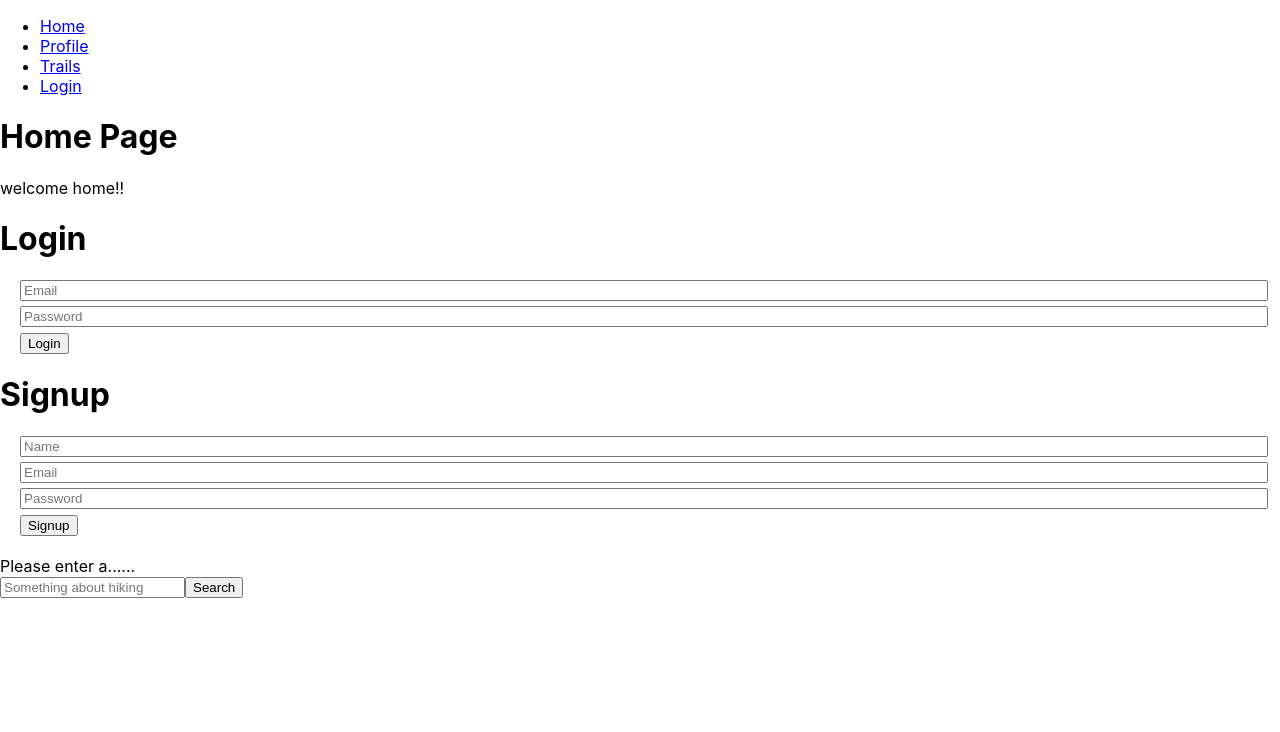
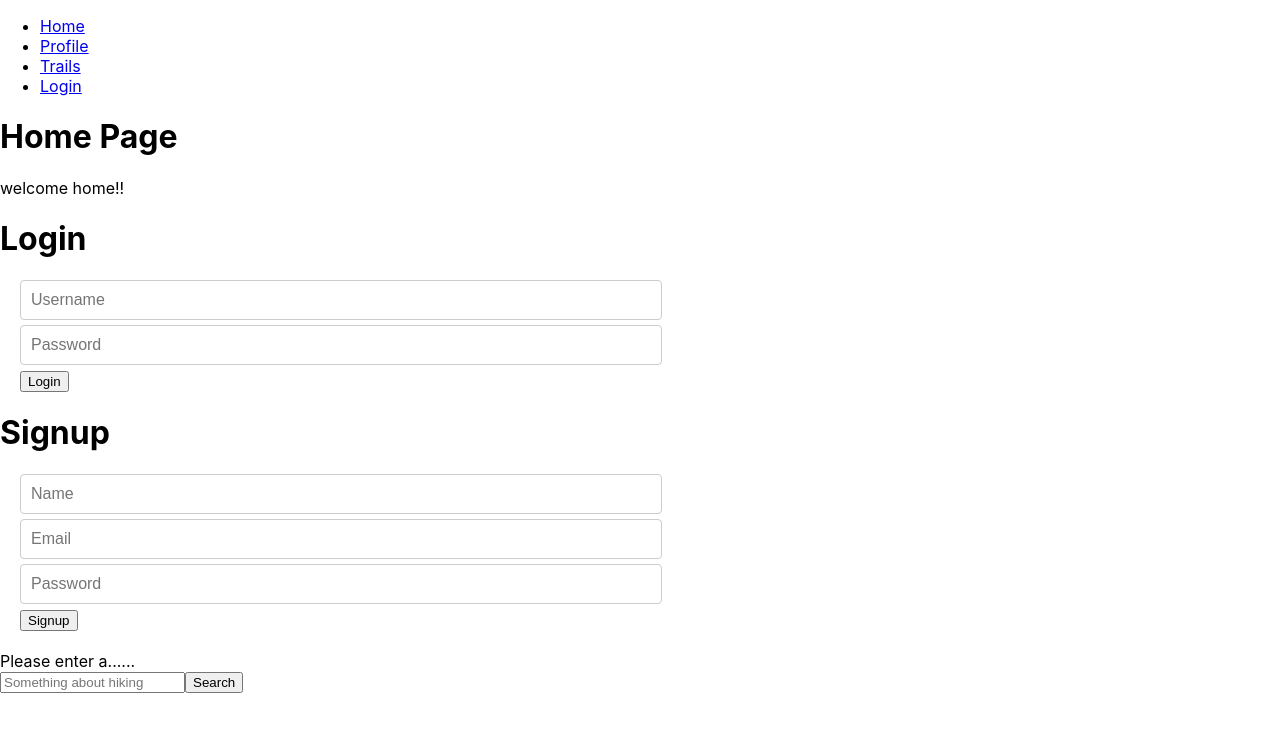
Before and after one commit to Moe1401/hiking-guide, a React (Create React App) app: page / in a window 1280 px wide. Shown: the top 732 px of the page. Built offline with nearby package versions, Linux system fonts and the light colour scheme.

Commit message:
fix form for username instead of email

```diff
--- a/src/components/pages/Form/index.js
+++ b/src/components/pages/Form/index.js
@@ -2,7 +2,7 @@ import React, { useState } from 'react';
 import './style.css';
 
 function Form() {
-  const [loginEmail, setLoginEmail] = useState('');
+  const [loginUsername, setLoginUsername] = useState('');
   const [loginPassword, setLoginPassword] = useState('');
   const [signupName, setSignupName] = useState('');
   const [signupEmail, setSignupEmail] = useState('');
@@ -12,9 +12,9 @@ function Form() {
     e.preventDefault();
     // Handle login logic here
     console.log("Login form submitted");
-    console.log("Email:", loginEmail);
+    console.log("Username:", loginUsername);
     console.log("Password:", loginPassword);
-    setLoginEmail('');
+    setLoginUsername('');
     setLoginPassword('');
   };
 
@@ -35,11 +35,11 @@ function Form() {
       <h1>Login</h1>
       <form className="form" onSubmit={handleLoginSubmit}>
         <input
-          value={loginEmail}
-          name="loginEmail"
-          onChange={(e) => setLoginEmail(e.target.value)}
-          type="email"
-          placeholder="Email"
+          value={loginUsername}
+          name="loginUsername"
+          onChange={(e) => setLoginUsername(e.target.value)}
+          type="text" // Change input type to "text"
+          placeholder="Username" // Change placeholder to "Username"
           required
         />
         <input
@@ -93,9 +93,7 @@ export default Form;
 
 
 
-
-
-
+//Gary boilerplate code
 
 // import React, { useState } from 'react';
 // import './style.css';
--- a/src/components/pages/Form/style.css
+++ b/src/components/pages/Form/style.css
@@ -6,5 +6,23 @@
   display: block;
   margin-top: 5px;
   margin-bottom: 5px;
-  width: 100%;
+  width: 50%;
+  padding: 10px;
+  font-size: 16px;
+  border: 1px solid #ccc;
+  border-radius: 4px;
 }
+
+.form input[type="submit"] {
+  background-color: #4CAF50;
+  color: white;
+  }
+
+.form input[type="submit"]:hover {
+  background-color: #45a049;
+}
+
+.form .error-message {
+  color: red;
+  margin-top: 5px;
+}
```
